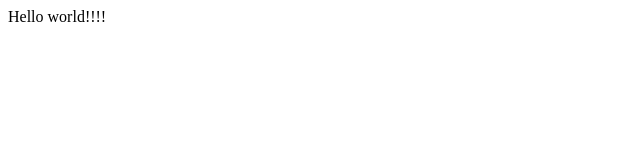
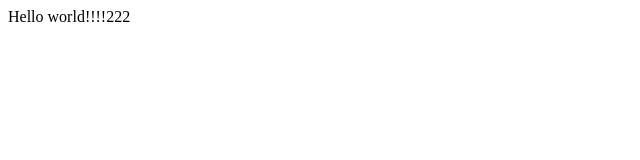
Before and after one commit to MariyaMulyava/goody, a plain HTML site: page index.html in a window 1280 px wide. Shown: the full height of the page, 0-640 px from the left. Drawn offline with Linux system fonts and the light colour scheme.

Commit message:
second commit

```diff
--- a/index.html
+++ b/index.html
@@ -7,7 +7,7 @@
     <title>Document</title>
 </head>
 <body>
-    <div>Hello world!!!!
+    <div>Hello world!!!!222
 
     </div>
 </body>
```
